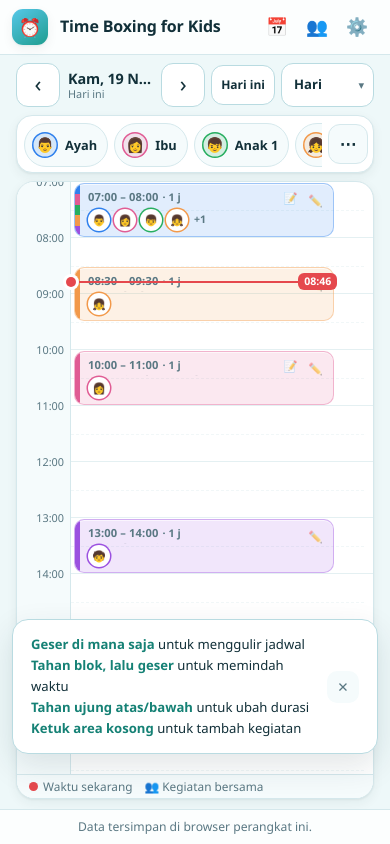
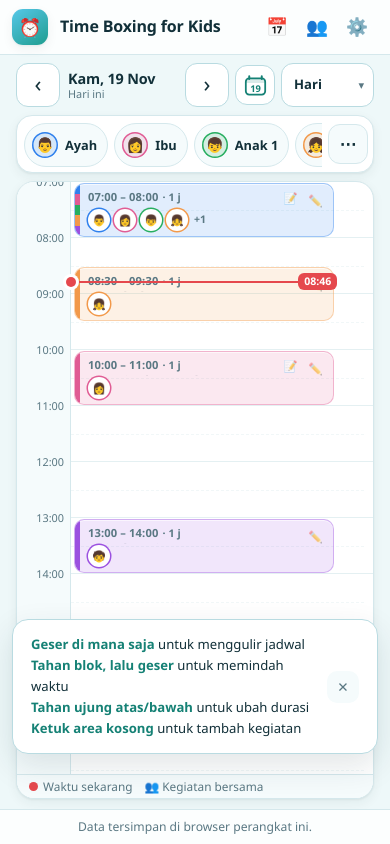
Before and after one commit to benbask/time-boxing-for-kids, a plain HTML site: page index.html in a window 390 px wide. Drawn offline with Linux system fonts and the light colour scheme.

Commit message:
Show today's date in the toolbar calendar icon

```diff
--- a/css/main.css
+++ b/css/main.css
@@ -333,10 +333,25 @@ button { cursor: pointer; }
 .date-short { display: none; }
 .date-tiny { display: none; }
 
-.today-btn {
+.today-icon-btn {
+  display: grid;
+  place-items: center;
   flex: none;
-  padding: 0 14px;
-  font-size: 0.85rem;
+  width: 44px;
+  height: 44px;
+  padding: 0;
+  border: 1px solid var(--border-strong);
+  border-radius: 12px;
+  background: var(--surface);
+  color: var(--primary-strong);
+}
+
+.today-icon-btn:hover { background: var(--surface-2); }
+
+.date-icon {
+  display: block;
+  width: 28px;
+  height: 28px;
 }
 
 .view-switch {
--- a/css/responsive.css
+++ b/css/responsive.css
@@ -42,7 +42,7 @@
 
   .view { gap: 8px; }
 
-  /* One toolbar row: ‹ date › "Hari ini" + compact view picker. */
+  /* One toolbar row: ‹ date › today icon + compact view picker. */
   .calendar-toolbar {
     flex-wrap: nowrap;
     gap: 6px;
@@ -77,10 +77,14 @@
     line-height: 1.2;
   }
 
-  .today-btn {
-    min-height: 40px;
-    padding: 0 9px;
-    font-size: 0.75rem;
+  .today-icon-btn {
+    width: 40px;
+    height: 40px;
+  }
+
+  .date-icon {
+    width: 25px;
+    height: 25px;
   }
 
   .toolbar-actions {
@@ -211,7 +215,8 @@
   .brand-text h1 { font-size: 0.98rem; }
   .nav-btn { font-size: 0.8rem; padding: 0 6px; }
   .seg-btn { min-width: 0; }
-  .today-btn { padding: 0 6px; font-size: 0.72rem; }
+  .today-icon-btn { width: 38px; height: 38px; }
+  .date-icon { width: 23px; height: 23px; }
   .date-nav .icon-btn { width: 38px; height: 38px; min-height: 38px; }
   .view-select { padding: 0 22px 0 9px; font-size: 0.76rem; }
   .view-select-wrap::after { right: 8px; }
@@ -220,11 +225,8 @@
 
 /* Very narrow windows: the date keeps its own space; "Hari ini" stays one tap
    away in the ⋯ menu. */
-@media (max-width: 345px) {
-  .today-btn { display: none; }
-}
-
 @media (max-width: 300px) {
+  .today-icon-btn { display: none; }
   .date-short { display: none; }
   .date-tiny { display: inline; }
 }
@@ -325,7 +327,7 @@
   .mini-btn { min-height: 30px; }
 
   .date-nav .icon-btn,
-  .today-btn { min-height: 38px; }
+  .today-icon-btn { min-height: 38px; }
 
   .seg-btn,
   .btn { min-height: 38px; }
--- a/index.html
+++ b/index.html
@@ -68,7 +68,14 @@
               <span id="dateSub" class="date-sub"></span>
             </div>
             <button type="button" class="icon-btn" data-action="shift-date" data-days="1" aria-label="Tanggal berikutnya">›</button>
-            <button type="button" class="btn btn-ghost today-btn" data-action="go-today">Hari ini</button>
+            <button type="button" class="today-icon-btn" data-action="go-today" aria-label="Hari ini" title="Hari ini">
+              <svg class="date-icon" viewBox="0 0 24 24" aria-hidden="true" focusable="false" fill="none">
+                <path d="M6 3.2v2.6M18 3.2v2.6" stroke="currentColor" stroke-width="1.9" stroke-linecap="round"/>
+                <rect x="2.7" y="5.2" width="18.6" height="15.6" rx="3.2" stroke="currentColor" stroke-width="1.7"/>
+                <path d="M5.9 5.2h12.2a3.2 3.2 0 0 1 3.2 3.2v1.2H2.7V8.4a3.2 3.2 0 0 1 3.2-3.2z" fill="currentColor" opacity="0.16"/>
+                <text id="todayIconDay" x="12" y="18.3" text-anchor="middle" font-size="9" font-weight="800" fill="currentColor" font-family="inherit">19</text>
+              </svg>
+            </button>
           </div>
 
           <div class="toolbar-actions">
--- a/js/app.js
+++ b/js/app.js
@@ -24,7 +24,7 @@ import { getData, initState, subscribe, update } from './state.js';
 import { getStorageStats } from './storage.js';
 import { THEMES, applyTheme } from './themes.js';
 import { confirmAction, initConfirmDialog, showToast } from './ui.js';
-import { escapeHtml, formatBytes, uid } from './utils.js';
+import { escapeHtml, formatBytes, formatLongDate, todayKey, uid } from './utils.js';
 
 const els = {
   calendarView: document.getElementById('calendarView'),
@@ -37,6 +37,8 @@ const els = {
   dateLabelLong: document.getElementById('dateLabelLong'),
   dateLabelShort: document.getElementById('dateLabelShort'),
   dateLabelTiny: document.getElementById('dateLabelTiny'),
+  todayIconDay: document.getElementById('todayIconDay'),
+  todayIconBtn: document.querySelector('.today-icon-btn'),
   dateSub: document.getElementById('dateSub'),
   viewSelect: document.getElementById('viewSelect'),
   focusBar: document.getElementById('focusBar'),
@@ -86,6 +88,21 @@ function renderHeadline(data) {
   els.dateLabel.setAttribute('aria-label', label);
   els.dateSub.textContent = sub;
   els.focusDate.textContent = short;
+  renderTodayIcon();
+}
+
+/** The toolbar icon always shows today, even while browsing another date. */
+function renderTodayIcon() {
+  const today = todayKey();
+  const day = String(Number(today.slice(8, 10)));
+  if (els.todayIconDay.textContent !== day) els.todayIconDay.textContent = day;
+
+  const long = formatLongDate(today);
+  const label = `Kembali ke hari ini, ${long}`;
+  if (els.todayIconBtn.getAttribute('aria-label') !== label) {
+    els.todayIconBtn.setAttribute('aria-label', label);
+    els.todayIconBtn.title = `Hari ini · ${long}`;
+  }
 }
 
 function applyChrome(data) {
@@ -480,6 +497,7 @@ function startClock() {
   window.setInterval(() => {
     if (document.hidden) return;
     refreshNowIndicator(getData());
+    renderTodayIcon();
   }, 30000);
 }
 
```
Also changed, not shown: 2 other files.
